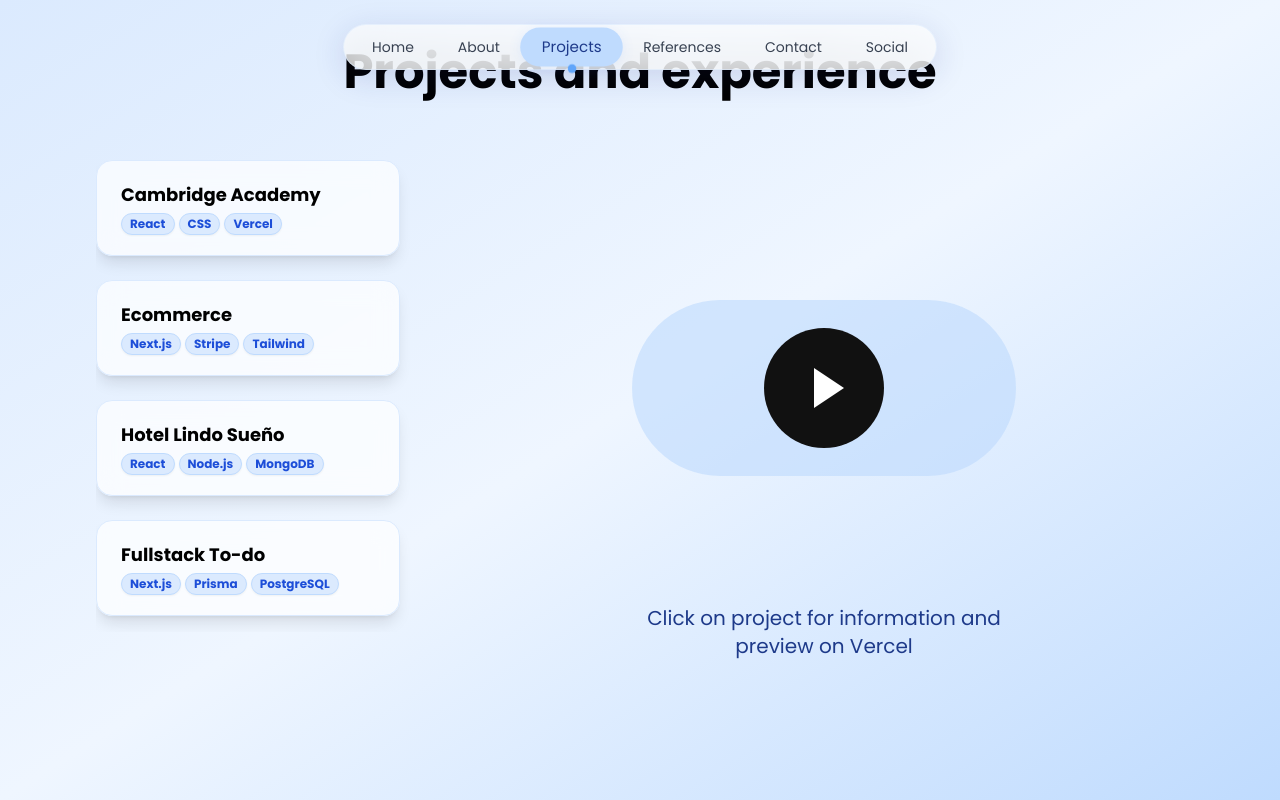
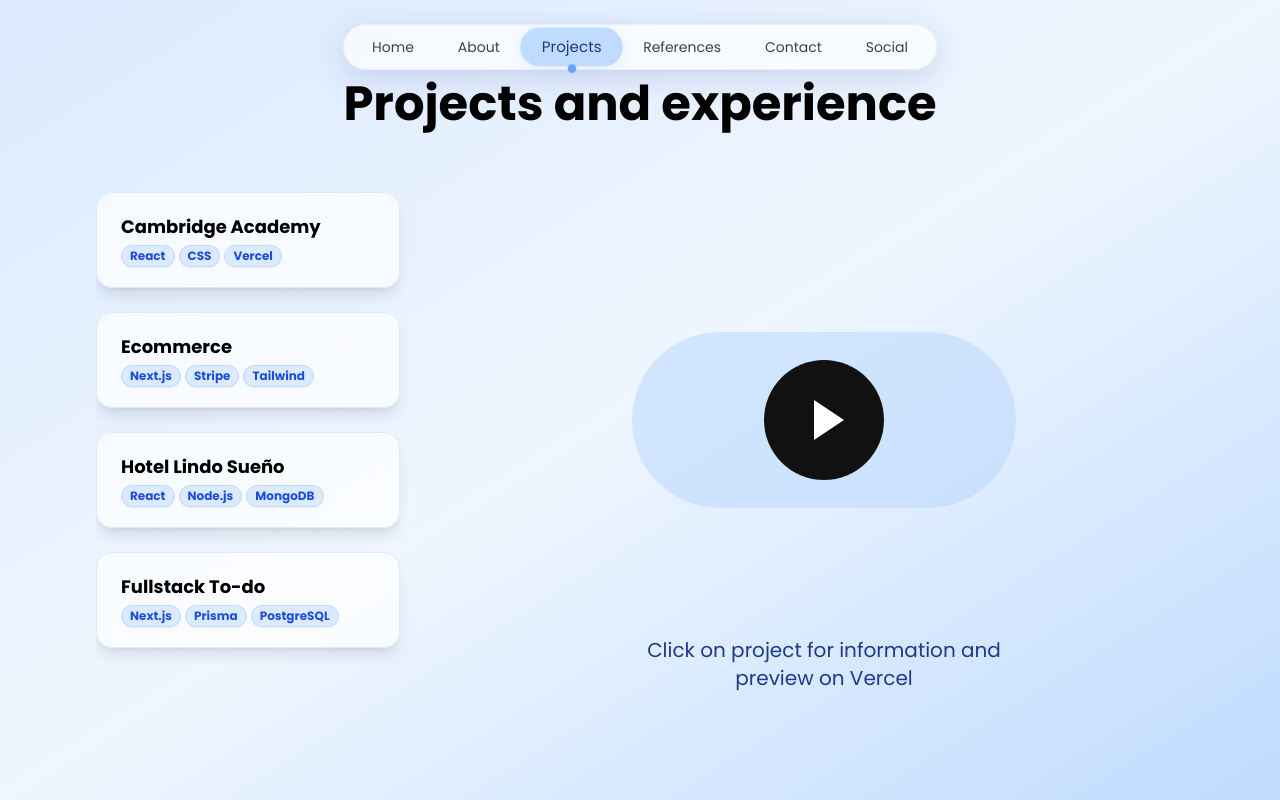
Before and after one commit to danrtx/portfolioD, a Next.js app: page /projects in a window 1280 px wide. Built offline with nearby package versions, Linux system fonts and the light colour scheme.

Commit message:
espacioProject/Navbar

```diff
--- a/src/app/projects/page.tsx
+++ b/src/app/projects/page.tsx
@@ -48,12 +48,12 @@ export default function ProjectsPage() {
     <>
       <DecorativeBackground />
       <motion.div
-        className="min-h-screen bg-gradient-to-br from-blue-100 via-blue-50 to-blue-200 flex flex-col items-center py-8 md:py-12 pt-24"
+        className="min-h-screen bg-gradient-to-br from-blue-100 via-blue-50 to-blue-200 flex flex-col items-center py-8 md:py-12 pt-32"
         initial={{ opacity: 0, y: 40 }}
         animate={{ opacity: 1, y: 0 }}
         transition={{ duration: 0.7 }}
       >
-        <h1 className="text-3xl md:text-5xl font-bold text-black mb-8 md:mb-12 font-poppins text-center">
+        <h1 className="mt-8 text-3xl md:text-5xl font-bold text-black mb-8 md:mb-12 font-poppins text-center">
           Projects and experience
         </h1>
         <section className="flex flex-col lg:flex-row w-full max-w-6xl gap-8 md:gap-12 px-4 md:px-8">
```
